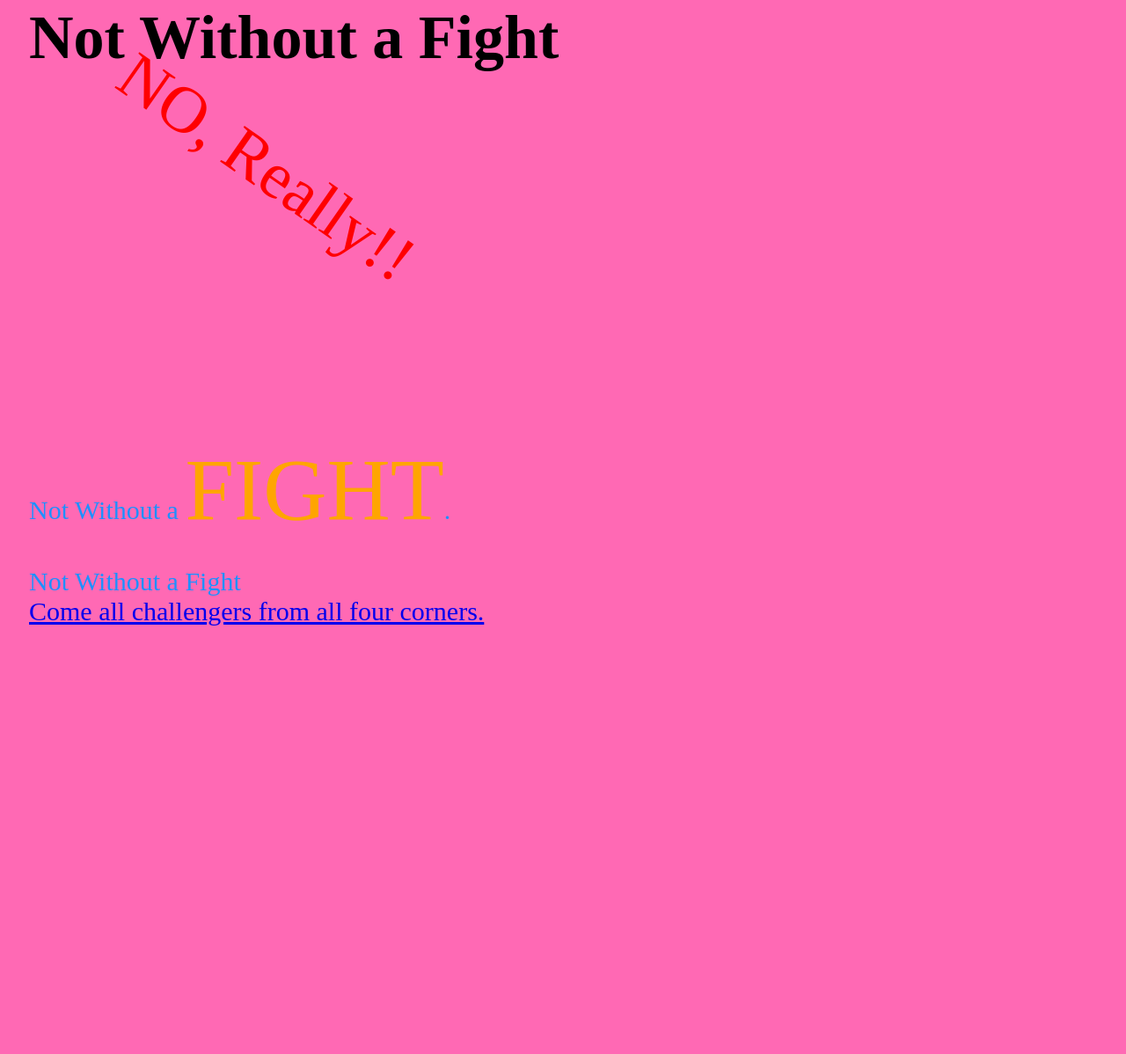
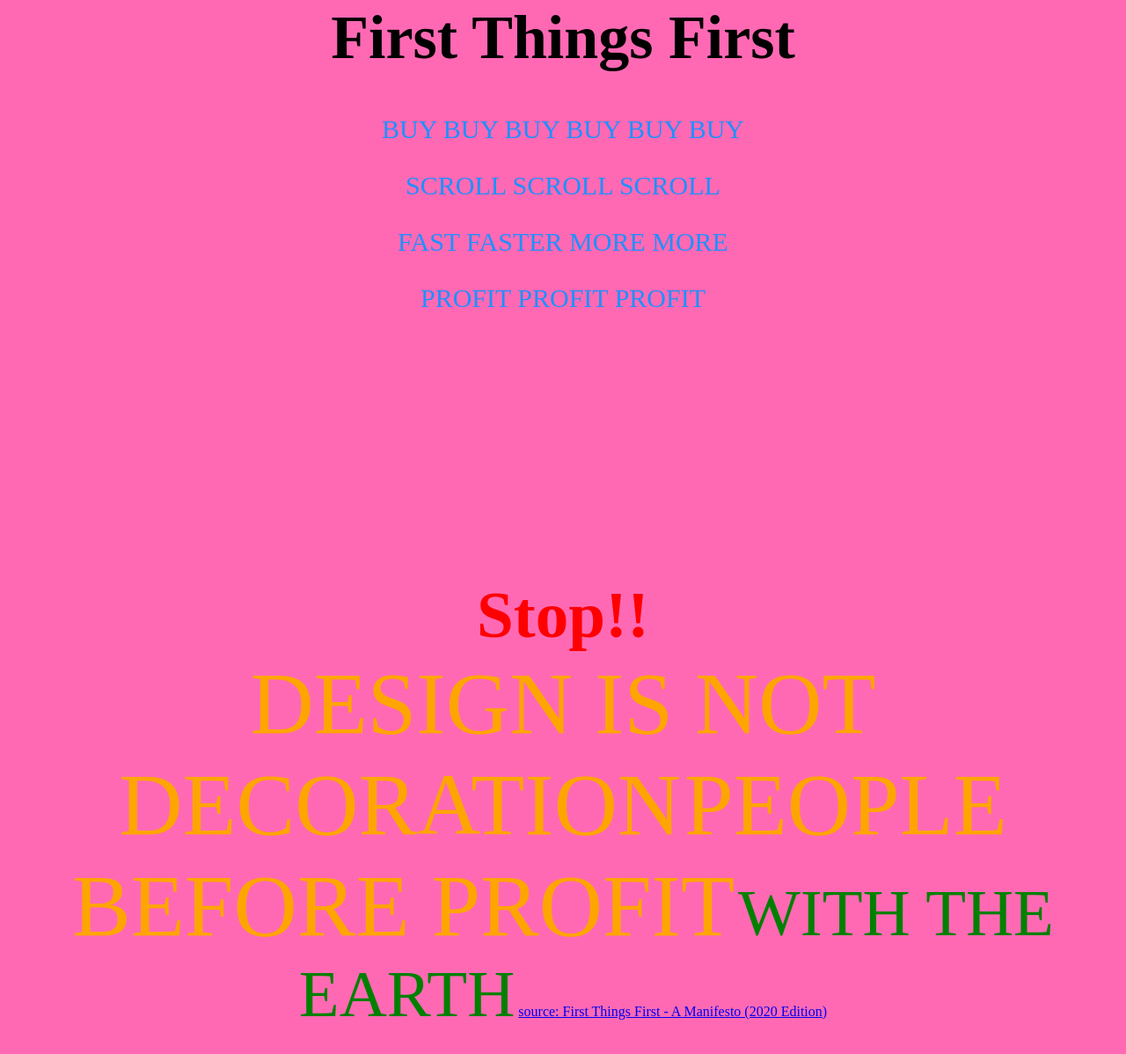
Before and after one commit to jagarcia2789/Design-manifesto-A1, a plain HTML site: page index.html in a window 1280 px wide. Shown: the part 30-1228 px from the top of the page at 88% size. Before the commit the page ends 839 px from the top, so only its background shows below. Drawn offline with Linux system fonts and the light colour scheme.

Commit message:
Update index.html
TEST

```diff
--- a/index.html
+++ b/index.html
@@ -5,6 +5,7 @@
       body {
         background-color: hotpink;
         padding: 25px;
+        text-align: center;
       }
       p {
         color: dodgerblue;
@@ -22,15 +23,32 @@
       div {
         color: red;
         font-size: 75px;
-        transform: rotate(35deg);
+        font-weight: bold;
         margin-top: 300px;
       }
+      .earth {
+        color: green;
+        font-size: 75px;
+        margin-top: 40px;
     </style>
   </head>
   <body>
-    <h1>Not Without a Fight</h1>
-    <div>NO, Really!!</div>
-    <p>Not Without a <span>Fight</span>.</p>
-    <p>Not Without a Fight <br> <a href="https://1000manifestos.com/nike-not-without-a-fight/">Come all challengers from all four corners.</a></p>
+    <h1>First Things First</h1>
+
+    <p> BUY BUY BUY BUY BUY BUY</p>
+    <p> SCROLL SCROLL SCROLL</p>
+    <p> FAST FASTER MORE MORE</p>
+    <p> PROFIT PROFIT PROFIT</p>
+
+    <div>Stop!!</div>
+
+    <span>DESIGN IS NOT DECORATION</span>
+    <span>PEOPLE BEFORE PROFIT</span>
+
+    <span class="earth">WITH THE EARTH</span>
+
+    <a href="https://designmanifestos.org/first-things-first-a-manifesto-2020-edition/" target="_blank">
+      source: First Things First - A Manifesto (2020 Edition)
+    </a>
   </body>
 </html>
```
